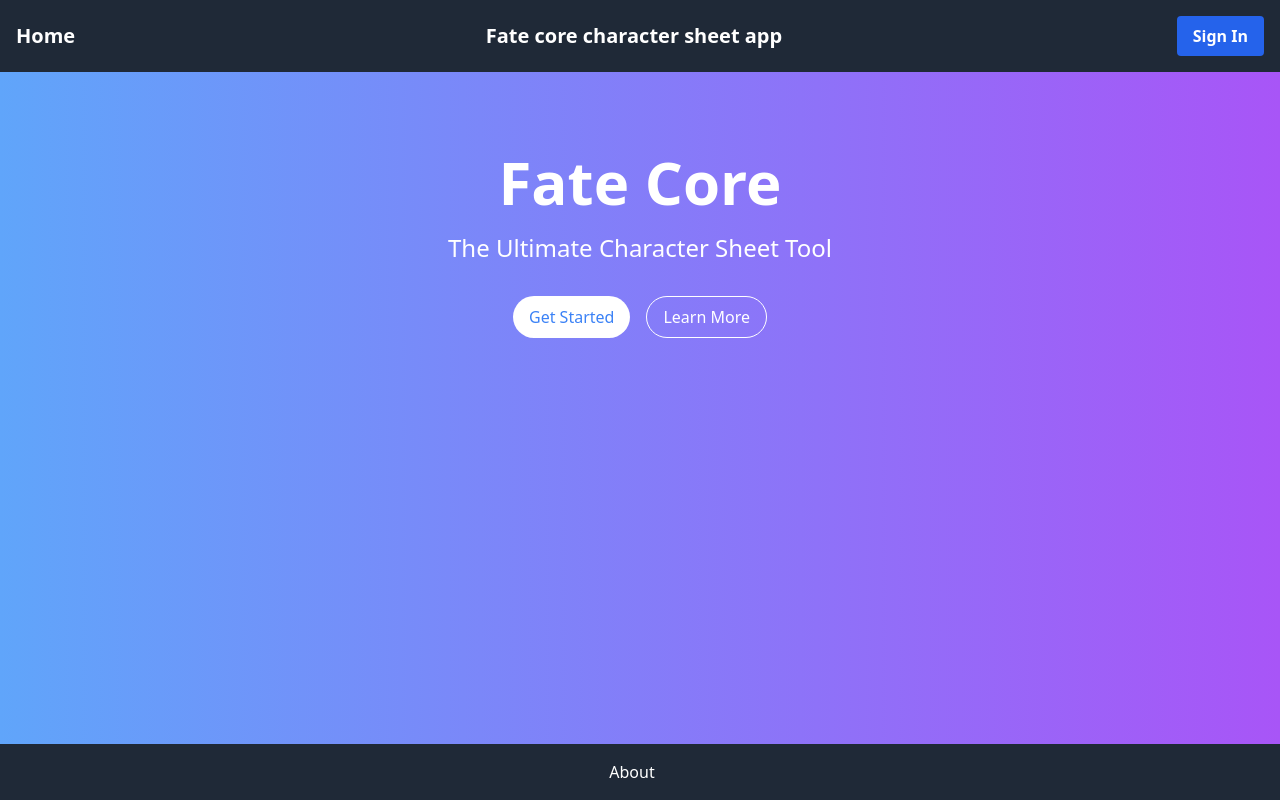
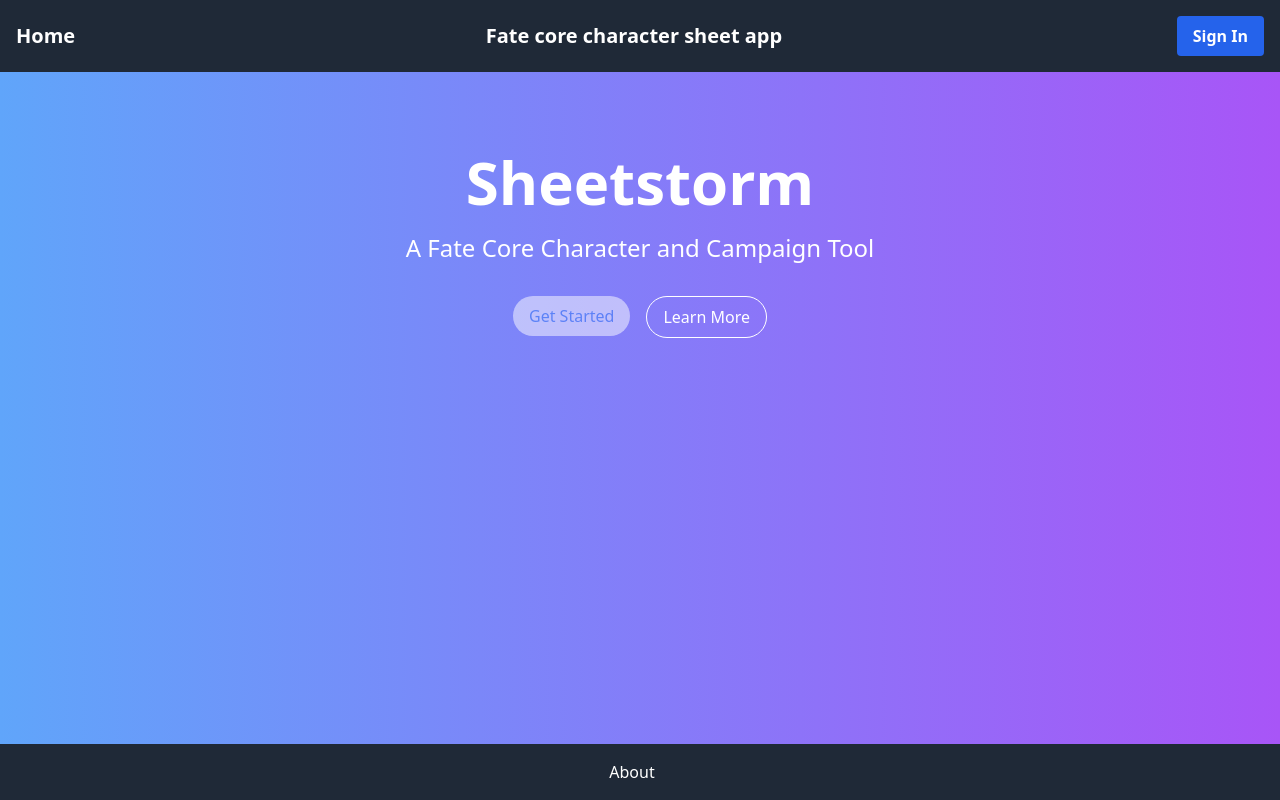
Before and after one commit to Earlo/fate, a Next.js app: page / in a window 1280 px wide. Built offline with nearby package versions, Linux system fonts and the light colour scheme; no server answers.

Commit message:
frontpage

```diff
--- a/pages/index.tsx
+++ b/pages/index.tsx
@@ -9,28 +9,28 @@ export default function Home() {
   const { data: session, status } = useSession();
   const router = useRouter();
 
-  const handleGetStarted = () => {
-    router.push('/get-started');
-  };
-
-  const handleLearnMore = () => {
-    router.push('/about');
-  };
-
   const LandingPage = () => (
     <BaseLayout className="bg-gradient-to-r from-blue-400 to-purple-500 p-20 text-white">
       <div className="container mx-auto text-center">
-        <h1 className="mb-5 text-6xl font-extrabold">Fate Core</h1>
-        <p className="mb-8 text-2xl">The Ultimate Character Sheet Tool</p>
+        <h1 className="mb-5 text-6xl font-extrabold">
+          {/* Thanks for the name suggestion github copilot */}
+          Sheetstorm
+        </h1>
+        <p className="mb-8 text-2xl">A Fate Core Character and Campaign Tool</p>
         <div className="flex justify-center">
+          <div className="group relative inline-block">
+            <button
+              disabled
+              className="mr-4 cursor-not-allowed rounded-full bg-white px-4 py-2 text-blue-500 opacity-50 hover:bg-blue-500 hover:text-white"
+            >
+              Get Started
+            </button>
+            <div className="absolute -bottom-16 left-0 hidden rounded bg-black px-2 py-1 text-xs text-white group-hover:block">
+              Beginner instructions coming soon
+            </div>
+          </div>
           <button
-            onClick={handleGetStarted}
-            className="mr-4 rounded-full bg-white px-4 py-2 text-blue-500 hover:bg-blue-500 hover:text-white"
-          >
-            Get Started
-          </button>
-          <button
-            onClick={handleLearnMore}
+            onClick={() => router.push('/about')}
             className="rounded-full border border-white bg-transparent px-4 py-2"
           >
             Learn More
```
